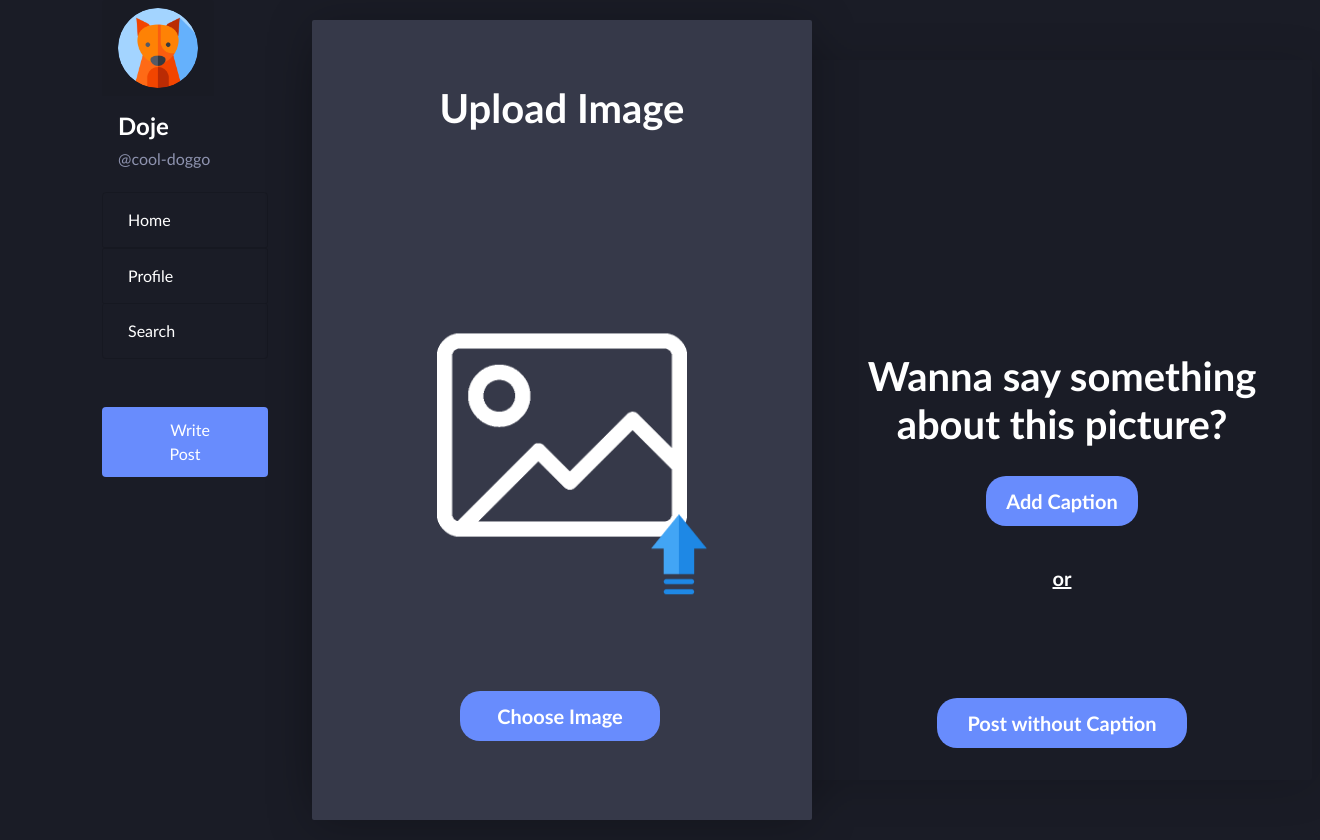
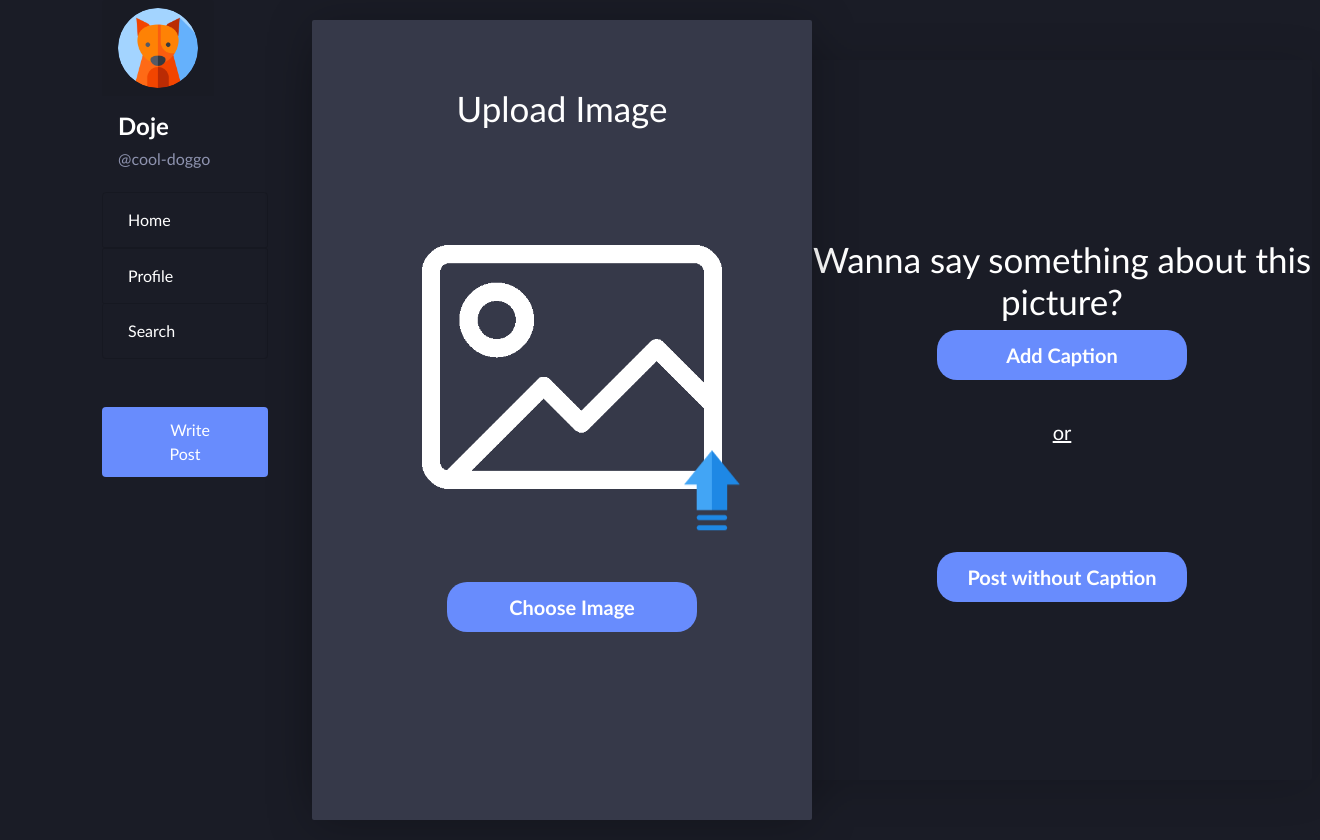
Before and after one commit to shehabadel/Instagram-Clone-IPP, a PHP site: page /pages/makepost/makepost.html in a window 1320 px wide. Run offline with PHP 8.4, Linux system fonts and the light colour scheme; some libraries are stand-ins or nearby versions.

Commit message:
adding label for display of image before upload

```diff
--- a/pages/makepost/makepost.css
+++ b/pages/makepost/makepost.css
@@ -14,32 +14,19 @@ body{
     border-radius: 2px;
     font-family: 'Trebuchet MS', sans-serif;
     color: #FFFFFF;
-
-
 }
 
 
 
 h1{
-  font-size: 40px;
-  font-weight: bold;
+  font-size: 35px;
   color: #FFFFFF;
   text-align: center;
-  padding-bottom: 20px;
   display: flex;
   justify-content: center;
   flex-direction: row;
 }
 
-
-.h1padding{
-  font-size: 40px;
-  font-weight: bold;
-  color: #FFFFFF;
-  text-align: center;
-  padding-bottom: 20px;
-  margin-top: 260px;
-}
 
 
 .underlineme{
@@ -83,6 +70,7 @@ background: var(--main-button);
 border: none;
 border-radius: 20px;
 padding: 10px 20px;
+width: 250px;
 
 }
 
@@ -93,6 +81,8 @@ background: var(--main-button);
 border: none;
 border-radius: 20px;
 padding: 10px 20px;
+width: 250px;
+
 }
 
 .imageBtn:hover{
@@ -201,16 +191,10 @@ padding: 10px 20px;
          flex-direction:column ;
       }
 
-      .formBox .form form h3{
-
-      color: #fff;
-      margin-bottom: 20px;
-      font-weight: 500;
-      }
 
       .formBox .form form input{
          width: 100%;
-         margin-bottom: 20px;
+
          outline: none;
          font-size: 20px;
          border: 1px solid #fff;
@@ -231,7 +215,9 @@ padding: 10px 20px;
           font-size: 20px;
           font-weight: bold;
           border: none;
-         margin-left: 100px;
+         margin-left: 80px;
+         margin-top: 30px;
+         width: 250px;
       }
 
       .formBox .form form input[type="submit"]:hover{
@@ -247,7 +233,7 @@ padding: 10px 20px;
       }
 
       .formBox.active .captionForm{
-          left:0;
+          left:100%;
           transition-delay: 0.25s;
       }
 
@@ -272,16 +258,16 @@ padding: 10px 20px;
       }
 
       #uploadphoto{
-        height: 250px;
-        width: 250px;
+        height: 200px;
+        width: 200px;
         align-self: center;
-        margin-top: 150px;
+
       }
       #arrow{
         width: 80px;
         height: 80px;
         animation: updown 1s ease infinite;
-        margin-bottom: 100px;
+
 
       }
 
@@ -311,8 +297,8 @@ padding: 10px 20px;
       }
 
       .arrowimg{
-        margin-top: -49px;
-        margin-left: 277px
+        margin-top: -150px;
+        margin-left: 250px
       }
 
       textarea{
@@ -324,9 +310,8 @@ padding: 10px 20px;
         align-items: center;
         background-color: var(--main-post-inner);
         border: 2px solid #fff;
-        margin-top: 100px;
-        margin-bottom: 100px;
         cursor:text;
+
   }
 
   .button-container {
@@ -352,15 +337,17 @@ padding: 10px 20px;
   .upload-button {
     display: inline-block;
     padding-top: 10px;
-   padding-bottom: 10px;
      border-radius: 20px;
      background-color: var(--main-button);
      font-size: 20px;
      font-weight: bold;
      color: #fff;
-    width: 200px;
+     width: 250px;
      height: 50px;
      text-align: center;
+     border: none;
+     margin-top: 480px;
+     margin-left: 30px;
 
 
   }
@@ -370,3 +357,42 @@ padding: 10px 20px;
     cursor: pointer;
     background: var(--main-button-hover);
   }
+
+
+
+
+
+  .form .grid {
+    display:flex;
+    justify-content:space-around;
+    flex-wrap:wrap;
+    gap:20px;
+  }
+  .form .grid .form-element {
+    width:600px;
+    height:600px;
+
+  }
+  .form .grid .form-element input {
+    display:none;
+  }
+  .form .grid .form-element img {
+    width:300px;
+    height:300px;
+    object-fit:cover;
+    margin-left: 60px;
+    margin-top: 80px;
+
+
+  }
+  .form .grid .form-element div {
+    position:relative;
+    height:0px;
+    background:var(--main-post-inner);
+    text-align:center;
+    color:transparent;
+
+  }
+  .form .grid .form-element div span {
+  display: none;
+  }
--- a/pages/makepost/makepost.html
+++ b/pages/makepost/makepost.html
@@ -77,12 +77,12 @@
 <div class="container2">
 	<div  class="Bg1">
 		<div class="box image">
-		<h1>  make a post now! <br/> show the world what you're up to.</h1>
+		<h1>  make a post now! </h1>
 		<button class="imageBtn"> Upload Image</button>
 	</div>
 
 	<div class="box caption">
-		<h1 class="h1padding">  Wanna say something about this picture?</h1>
+		<h1>  Wanna say something about this picture?</h1>
 
 		<button class="captionBtn"> Add Caption</button>
 		<h1 class="underlineme"> or</h1>
@@ -92,26 +92,26 @@
 
 	<div class=" formBox">
 		<div class="form imageForm">
-			<form>
+			<form id="imageform">
 				<h1> Upload Image </h1>
+				<div class="grid">
+					<div class="form-element">
+					  <input type="file" id="file-1" accept="image/*">
+					  <label for="file-1" id="file-1-preview">
 
+						<img src="image.png" alt="">
+						<div class="arrowimg" ><img id="arrow" src="arrow.png" alt="arrow"> </div>
 
-				<div class="uploadimgdiv"><img id= uploadphoto src="image.png" alt="Upload Photo"></div>
-				<div class="arrowimg" ><img id="arrow" src="arrow.png" alt="arrow"> </div>
-
-				<div class="button-container">
-					<div class="button-wrap">
-					  <label class="upload-button" for="files">Choose Image</label>
-					  <input id="upload" type="file" hidden multiple>
-					  <input id="files" type="file" accept="image/*"   hidden multiple />
-						<output id="list"></output>
-					</div>
-				  </div>
+						<div class="button-container">
+							<input id="file-1" type="file" accept="image/*" hidden multiple/>
+							<label class="upload-button" for="file-1">Choose Image</label>
+						</div>
+					  </label>
 			</form>
 		</div>
 
 		<div class="form captionForm">
-			<form>
+			<form id="textform">
 				<h1> Add Text <div class="blinking"><img id="cursor" src="cursor.png" alt="cursor"> </div> </h1>
 
 			   <textarea rows="15 cols=15"> </textarea>
@@ -157,6 +157,26 @@
 
 
 </script>
+
+<script>
+
+function previewBeforeUpload(id){
+  document.querySelector("#"+id).addEventListener("change",function(e){
+    if(e.target.files.length == 0){
+      return;
+    }
+    let file = e.target.files[0];
+    let url = URL.createObjectURL(file);
+    document.querySelector("#"+id+"-preview div").innerText = file.name;
+    document.querySelector("#"+id+"-preview img").src = url;
+  });
+}
+
+previewBeforeUpload("file-1");
+
+
+
+</script>
 </body>
 
 </html>
```
Lines whose indentation alone changed are shown as unchanged.
